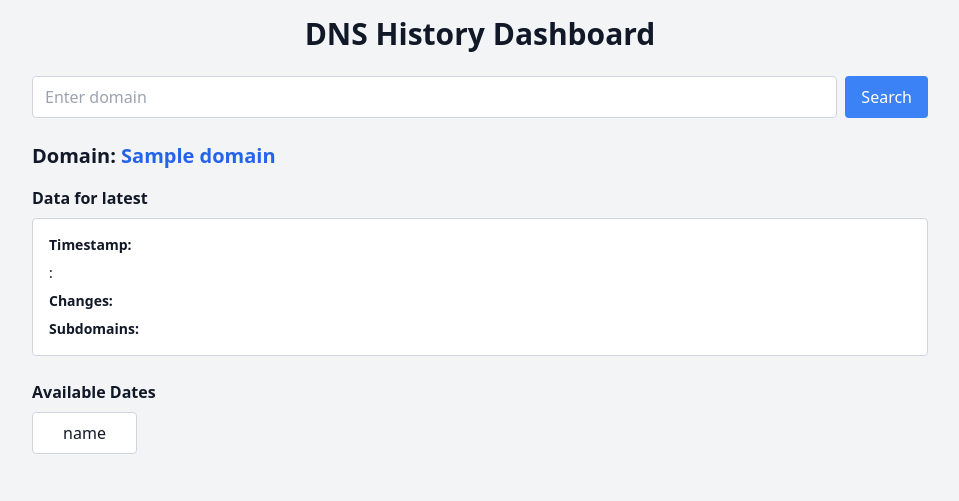
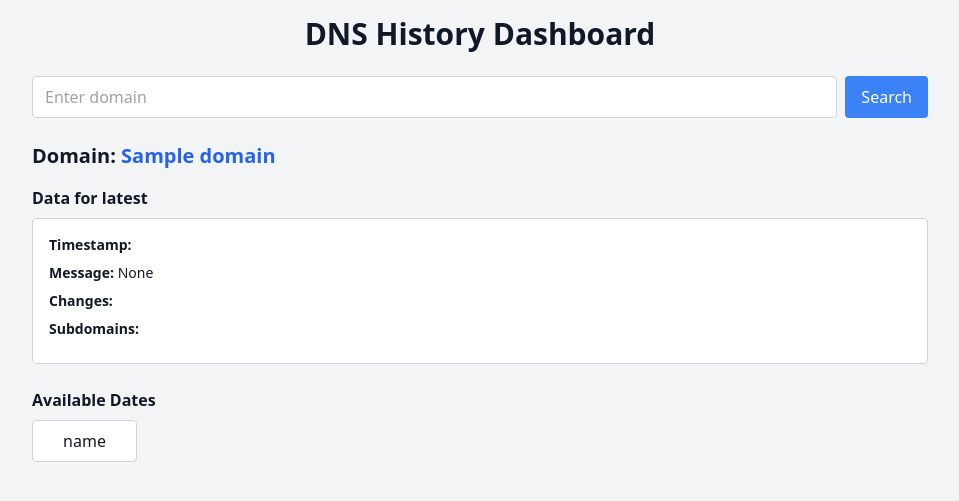
Before and after one commit to stefanpejcic/dnsarchive, a Flask app: template frontend/templates/domain.html in a window 1280 px wide. Shown: the top 501 px of the page, without its empty margins (160-1119 px from the left). Run offline with Flask 3, Linux system fonts and the light colour scheme; the template is opened without the code that fills it: most values are stand-ins (such as "Sample title", 1, 10 or a date in 2020); some libraries are stand-ins or nearby versions.

Commit message:
Update domain.html

```diff
--- a/frontend/templates/domain.html
+++ b/frontend/templates/domain.html
@@ -78,11 +78,16 @@
                 <div class="mb-6">
                     <h3 class="font-semibold mb-2">Data for <span x-text="selectedDay || 'latest'"></span></h3>
                     <div class="bg-white border border-gray-300 rounded p-4 overflow-auto text-sm">
-                        <div><strong>Timestamp:</strong> <span x-text="dayData.timestamp"></span></div>
-                        <div class="mt-2" x-for="[type, records] in Object.entries(dayData.dns_records)" :key="type">
+                        <div class="mb-2"><strong>Timestamp:</strong> <span x-text="dayData.timestamp"></span></div>
+                        <div class="mb-2"><strong>Message:</strong> <span x-text="dayData.message || 'None'"></span></div>
+                        <div class="mb-2"><strong>Changes:</strong> <span x-text="dayData.changes"></span></div>
+                        <div class="mb-2"><strong>Subdomains:</strong> <span x-text="Object.keys(dayData.subdomains).length"></span></div>
+
+                        <template x-for="[type, records] in Object.entries(dayData.dns_records)" :key="type">
+                            <div class="mb-2">
                                 <strong x-text="type"></strong>:
                                 <template x-if="records.length">
-                                <ul class="ml-4 list-disc" >
+                                    <ul class="ml-4 list-disc">
                                         <template x-for="record in records" :key="record">
                                             <li x-text="record"></li>
                                         </template>
@@ -92,13 +97,12 @@
                                     <span>None</span>
                                 </template>
                             </div>
-                        <div class="mt-2"><strong>Changes:</strong> <span x-text="dayData.changes"></span></div>
-                        <div class="mt-2"><strong>Subdomains:</strong> <span x-text="Object.keys(dayData.subdomains).length"></span></div>
+                        </template>
                     </div>
                 </div>
             </template>
 
-            <!-- Dates List -->
+            <!-- Dates List with changes count -->
             <div class="mt-6">
                 <h3 class="font-semibold mb-2">Available Dates</h3>
                 <div class="grid grid-cols-4 sm:grid-cols-6 md:grid-cols-8 gap-2">
@@ -107,7 +111,7 @@
                              :class="selectedDay === date ? 'bg-blue-100 font-semibold' : ''"
                              @click="loadDay(date)">
                             <span x-text="date"></span>
-                            <div class="text-xs text-gray-500" x-text="dailyCounts[date] ? dailyCounts[date].total + ' records' : ''"></div>
+                            <div class="text-xs text-gray-500" x-text="dailyCounts[date] ? dailyCounts[date].total + ' records, ' + dailyCounts[date].changes + ' changes' : ''"></div>
                         </div>
                     </template>
                 </div>
@@ -142,10 +146,7 @@ function dnsHistoryApp() {
 
         loadDay(date) {
             this.selectedDay = date;
-            // If you want a full page reload:
-            // window.location.href = `/domain/${this.selectedDomain}?day=${date}`;
-
-            // Dynamic fetch without reload:
+            // Dynamic fetch without reload
             fetch(`/api/domain/${this.selectedDomain}?day=${date}`)
                 .then(res => res.json())
                 .then(data => {
```
Lines whose indentation alone changed are shown as unchanged.
